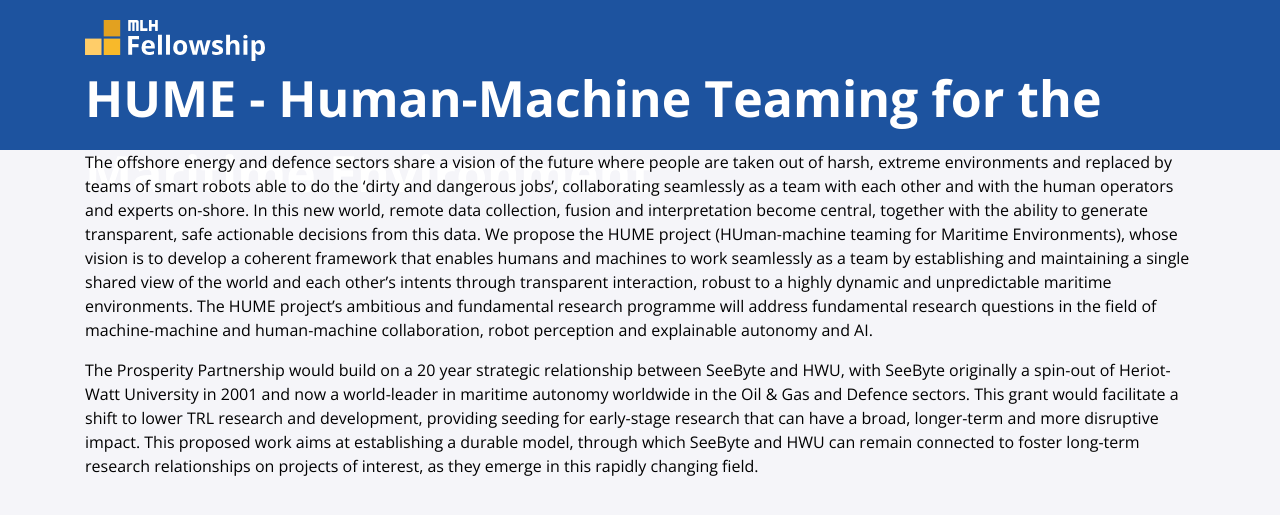
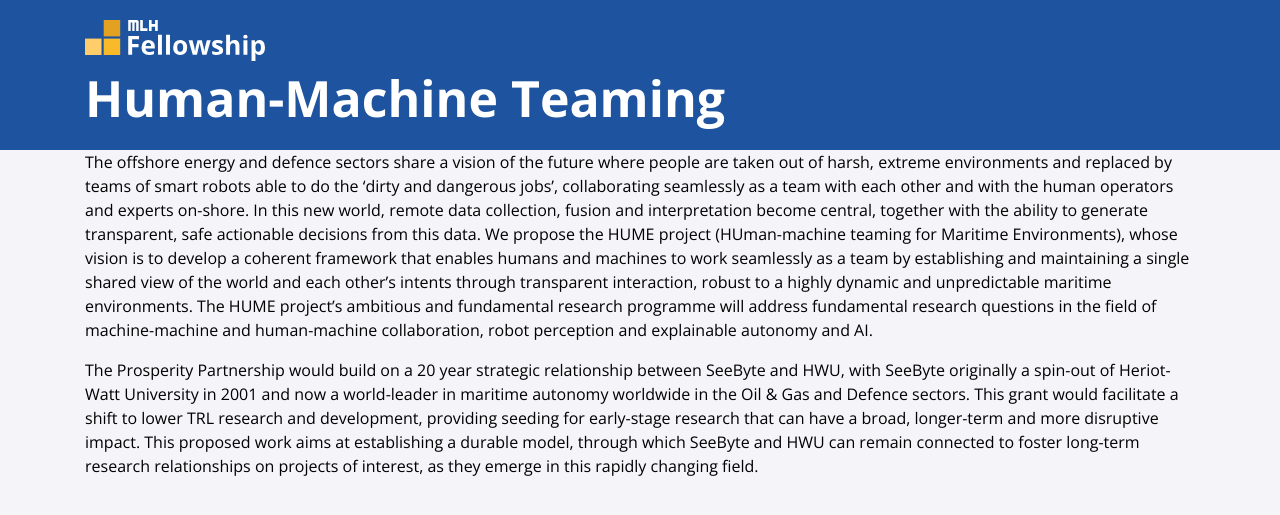
Before and after one commit to andreamunafo/andreamunafo.github.io.archived, a Jekyll site: the page built from projects/project-hume.md, in a window 1280 px wide. Shown: the top 515 px of the page. Built offline with Jekyll 4.4.1, drawn with Linux system fonts in a browser that asks for light colours; nearby versions of some CDN libraries.

Commit message:
Update project-hume.md

```diff
--- a/projects/project-hume.md
+++ b/projects/project-hume.md
@@ -1,5 +1,5 @@
 ---
-title: HUME - Human-Machine Teaming for the Maritime Environment
+title: Human-Machine Teaming
 layout: page
 ---
 
```
